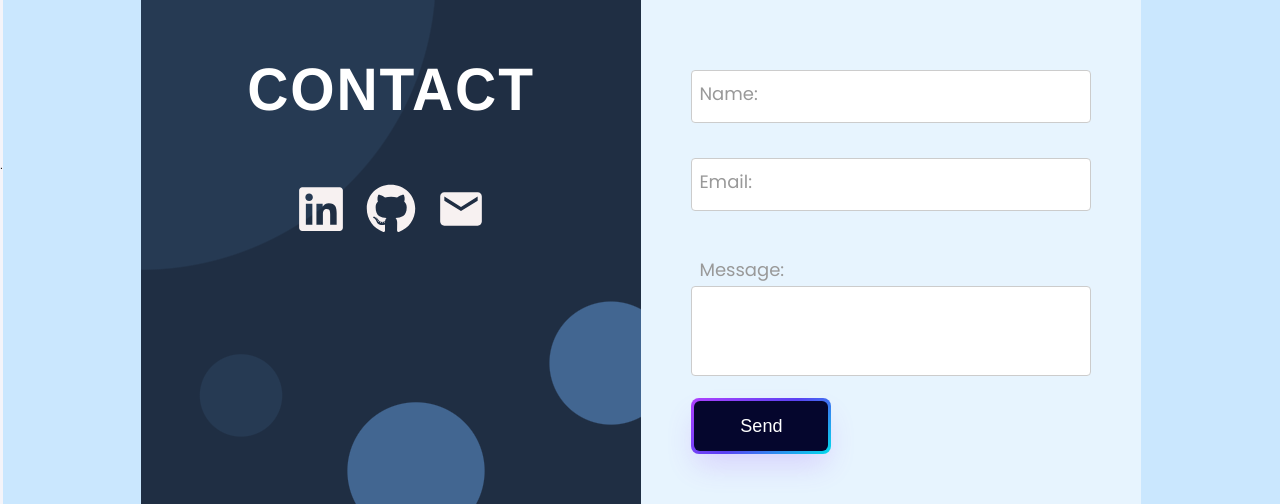
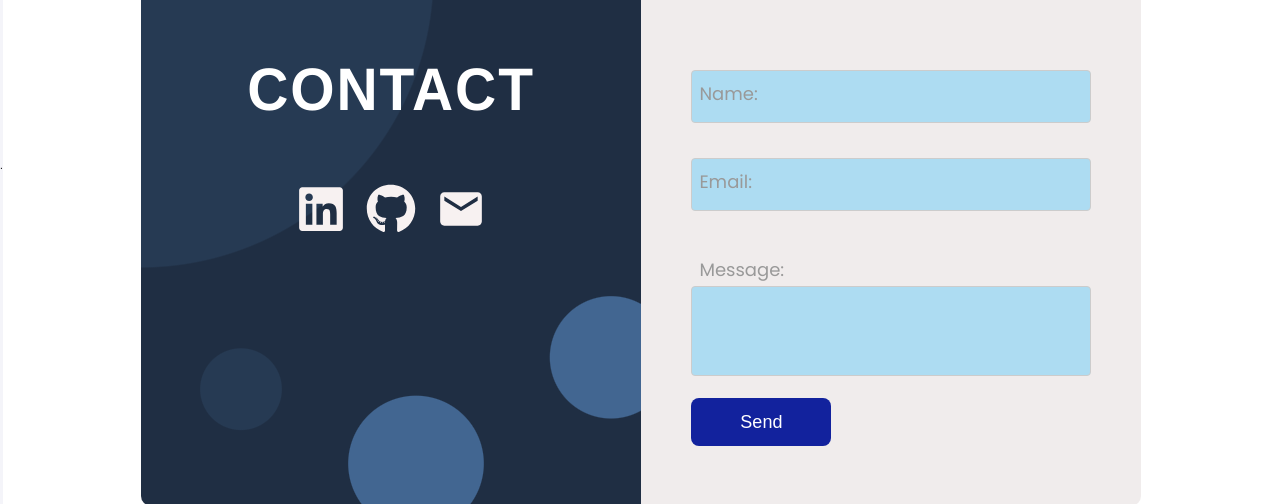
Before and after one commit to Counselllor/Counsellor-Web, a React (Vite) app: page /contact in a window 1280 px wide. Shown: the part 235-739 px from the top of the page. Built offline with nearby package versions, Linux system fonts and the light colour scheme; no server answers; sample sign-in values are in the browser's storage; a web font is replaced by a local one.

Commit message:
Updated contact us page

```diff
--- a/src/components/Contact/Contact.css
+++ b/src/components/Contact/Contact.css
@@ -6,12 +6,12 @@
   margin: 0;
   box-sizing: border-box;
 } */
+
 .click-btn3 {
+  background-color: #12229d !important;
   align-items: center !important;
-  background-image: linear-gradient(144deg,#AF40FF, #5B42F3 50%,#00DDEB) !important;
   border: 0 !important;
   border-radius: 8px !important;
-  box-shadow: rgba(151, 65, 252, 0.2) 0 15px 30px -5px !important;
   box-sizing: border-box !important;
   color: #FFFFFF !important;
   display: flex !important;
@@ -29,31 +29,26 @@
   white-space: nowrap;
   cursor: pointer;
   position: relative;
+  padding: 15px !important;
   top: 40px;
   transition: all .3s;
  }
 
- .click-btn3:active,
- .click-btn3:hover {
-  outline: 0;
- }
+.click-btn3:hover{
+  background-color: black !important;
+}
+.contact-box input ,.contact-box textarea{
+  background-color: #addcf2
+  !important;
+}
+#dark  .click-btn3 {
+  background-color: black !important;
+  border: white solid 1px !important;
+}
 
- .click-btn3 span {
-  background-color: rgb(5, 6, 45);
-  padding: 16px 24px !important;
-  border-radius: 6px;
-  width: 100%;
-  height: 100%;
-  transition: 300ms;
- }
-
- .click-btn3:hover span {
-  background: none;
- }
-
- .click-btn3:active {
-  transform: scale(0.9);
- }
+#dark .click-btn3:hover {
+  background-color: rgb(37, 37, 37) !important;
+}
 
 .contact-page {
   background-color: #2c97ee;
@@ -78,7 +73,7 @@
   }
 
 #contact {
-  background-color: #CAE7FE;
+  background-color:white ;
   display: flex;
   justify-content: center;
   align-items: center;
@@ -123,10 +118,16 @@
 
 
 .contact-form-wrapper {
-  background-color: #ffffff8f;
+  background-color: #e5dddd8f;
   border-radius: 0 10px 10px 0;
 }
+.contact-page input {
+  color: white ;
+}
 
+.contact-page input::placeholder {
+  color: white ;
+}
 @media only screen and (max-width: 800px) {
   .contact-clinks, .contact-form-wrapper {
     width: 100%;
@@ -316,3 +317,6 @@
     height: 38px;
   }
 }
+input , textarea{
+  background-color: #12229d  !important;
+}
```
